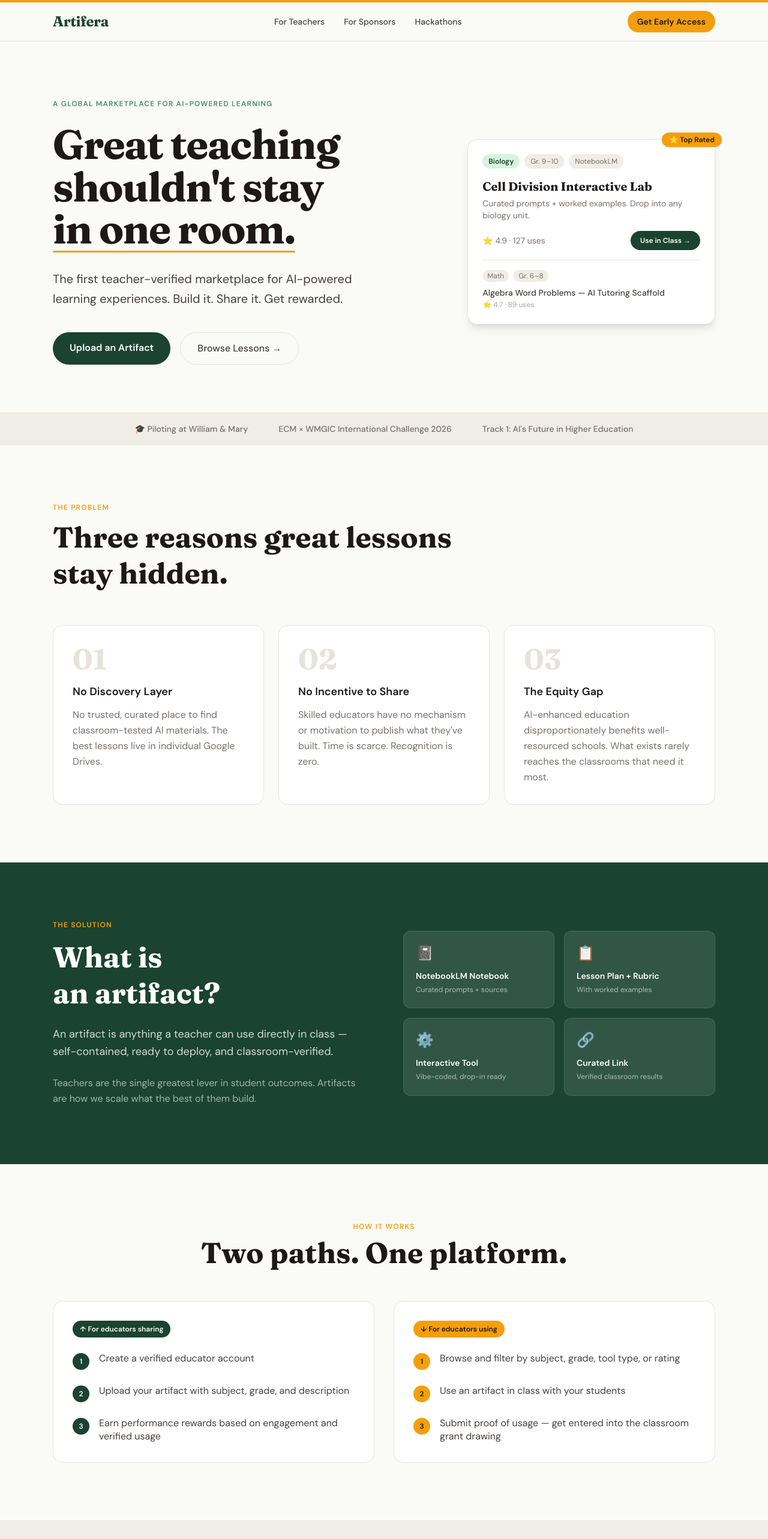
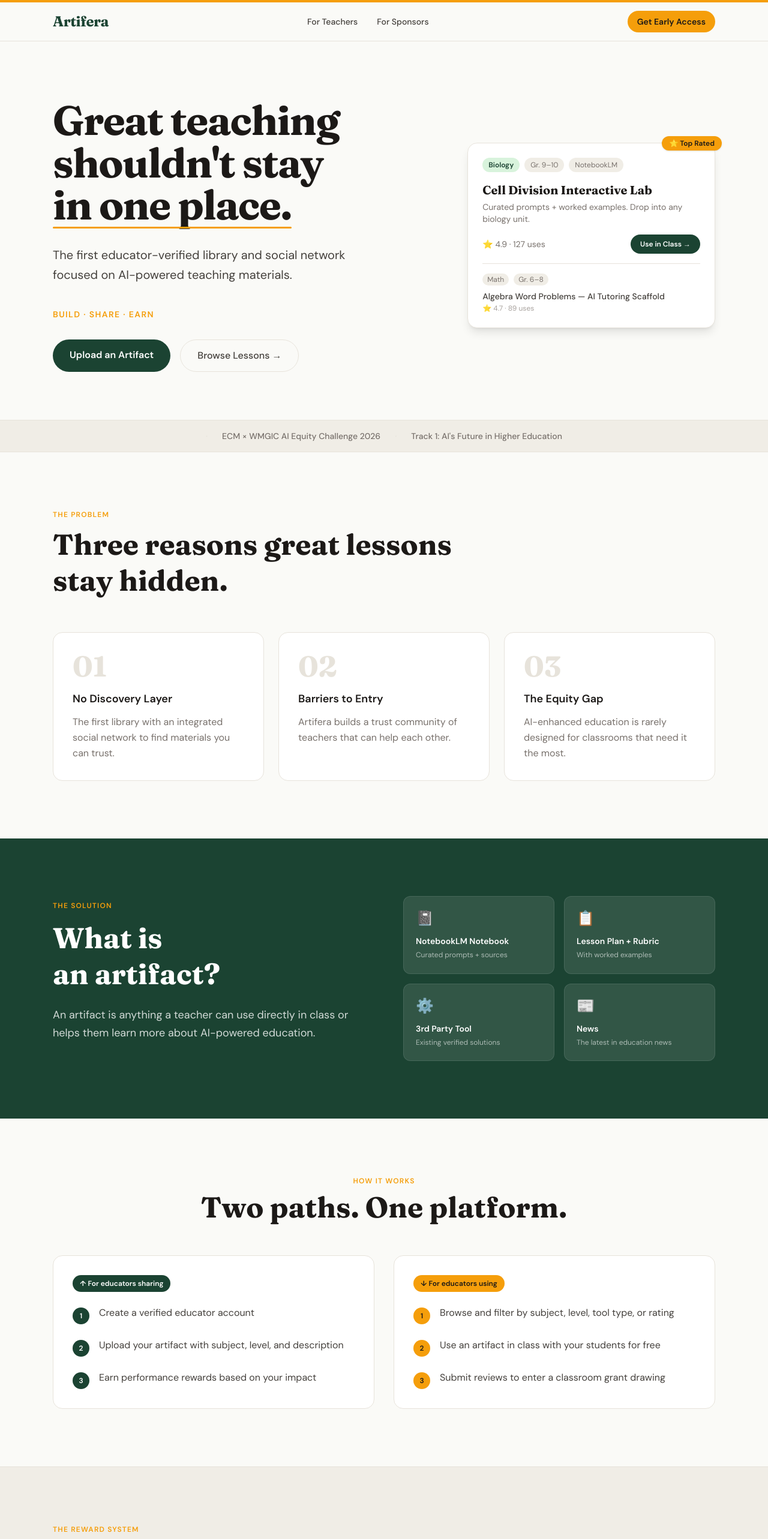
Before and after one commit to JawandS/artifera, a Next.js app: page / in a window 1280 px wide. Shown: the top 2566 px of the page at 60% size. Built offline with nearby package versions, Linux system fonts and the light colour scheme.

Commit message:
rework copy

```diff
--- a/app/globals.css
+++ b/app/globals.css
@@ -52,6 +52,12 @@
   to { opacity: 1; }
 }
 
+*,
+html,
+body {
+  overscroll-behavior: none;
+}
+
 body {
   background-color: var(--surface);
   color: var(--ink);
--- a/app/layout.tsx
+++ b/app/layout.tsx
@@ -18,7 +18,7 @@ const dmSans = DM_Sans({
 });
 
 export const metadata: Metadata = {
-  title: "Artifera — The Global Marketplace for AI-Powered Learning",
+  title: "Artifera: Global Educator Library",
   description:
     "Connecting teachers who build great learning experiences with the classrooms that need them most.",
 };
--- a/app/page.tsx
+++ b/app/page.tsx
@@ -1,6 +1,6 @@
 export default function Home() {
   return (
-    <div className="min-h-screen font-sans bg-surface text-ink">
+    <div className="min-h-screen font-sans bg-surface text-ink overscroll-none">
 
       {/* ─── Amber top stripe ─── */}
       <div className="h-1 bg-amber" />
@@ -13,8 +13,7 @@ export default function Home() {
           </a>
           <div className="hidden md:flex items-center gap-8 text-sm font-medium text-ink-soft">
             <a href="#teachers" className="hover:text-forest transition-colors">For Teachers</a>
-            <a href="#sponsors" className="hover:text-forest transition-colors">For Sponsors</a>
-            <a href="#hackathon" className="hover:text-forest transition-colors">Hackathons</a>
+            <a href="#hackathon" className="hover:text-forest transition-colors">For Sponsors</a>
           </div>
           <a
             href="#waitlist"
@@ -31,20 +30,19 @@ export default function Home() {
 
           {/* Left: headline + CTAs */}
           <div className="lg:col-span-3">
-            <p className="animate-fade-up text-xs font-bold uppercase tracking-widest text-forest-light mb-6">
-              A global marketplace for AI-powered learning
-            </p>
             <h1 className="animate-fade-up delay-1 font-display text-5xl md:text-[4.25rem] font-bold leading-[1.04] tracking-tight text-ink mb-8">
               Great teaching<br />
               shouldn&apos;t stay<br />
               <span className="relative inline-block">
-                in one room.
+                in one place.
                 <span className="absolute -bottom-1 left-0 right-0 h-[3px] bg-amber rounded-full" />
               </span>
             </h1>
             <p className="animate-fade-up delay-2 text-xl text-ink-soft leading-relaxed mb-10 max-w-lg">
-              The first teacher-verified marketplace for AI-powered learning experiences.
-              Build it. Share it. Get rewarded.
+              The first educator-verified library and social network focused on AI-powered teaching materials.
+            </p>
+            <p className="animate-fade-up delay-2 text-sm font-bold uppercase tracking-widest text-amber mb-8">
+              Build · Share · Earn
             </p>
             <div className="animate-fade-up delay-3 flex flex-wrap gap-4">
               <a
@@ -99,9 +97,8 @@ export default function Home() {
       <div className="border-y border-border bg-surface-alt">
         <div className="max-w-6xl mx-auto px-6 py-4">
           <div className="flex flex-wrap items-center justify-center gap-x-6 gap-y-2 text-sm text-muted font-medium">
-            <span>🎓 Piloting at William &amp; Mary</span>
             <span className="text-border select-none">·</span>
-            <span>ECM × WMGIC International Challenge 2026</span>
+            <span>ECM × WMGIC AI Equity Challenge 2026</span>
             <span className="text-border select-none">·</span>
             <span>Track 1: AI&apos;s Future in Higher Education</span>
           </div>
@@ -121,17 +118,17 @@ export default function Home() {
             {
               num: "01",
               title: "No Discovery Layer",
-              body: "No trusted, curated place to find classroom-tested AI materials. The best lessons live in individual Google Drives.",
+              body: "The first library with an integrated social network to find materials you can trust.",
             },
             {
               num: "02",
-              title: "No Incentive to Share",
-              body: "Skilled educators have no mechanism or motivation to publish what they've built. Time is scarce. Recognition is zero.",
+              title: "Barriers to Entry",
+              body: "Artifera builds a trust community of teachers that can help each other.",
             },
             {
               num: "03",
               title: "The Equity Gap",
-              body: "AI-enhanced education disproportionately benefits well-resourced schools. What exists rarely reaches the classrooms that need it most.",
+              body: "AI-enhanced education is rarely designed for classrooms that need it the most.",
             },
           ].map((card) => (
             <div
@@ -158,18 +155,15 @@ export default function Home() {
                 What is<br />an artifact?
               </h2>
               <p className="text-lg text-white/80 leading-relaxed mb-6">
-                An artifact is anything a teacher can use directly in class — self-contained, ready to deploy, and classroom-verified.
-              </p>
-              <p className="text-white/60 leading-relaxed">
-                Teachers are the single greatest lever in student outcomes. Artifacts are how we scale what the best of them build.
+                An artifact is anything a teacher can use directly in class or helps them learn more about AI-powered education.
               </p>
             </div>
             <div className="grid grid-cols-2 gap-4">
               {[
                 { icon: "📓", label: "NotebookLM Notebook", desc: "Curated prompts + sources" },
                 { icon: "📋", label: "Lesson Plan + Rubric", desc: "With worked examples" },
-                { icon: "⚙️", label: "Interactive Tool", desc: "Vibe-coded, drop-in ready" },
-                { icon: "🔗", label: "Curated Link", desc: "Verified classroom results" },
+                { icon: "⚙️", label: "3rd Party Tool", desc: "Existing verified solutions" },
+                { icon: "📰", label: "News", desc: "The latest in education news" },
               ].map((item) => (
                 <div
                   key={item.label}
@@ -201,8 +195,8 @@ export default function Home() {
             <div className="space-y-6">
               {[
                 "Create a verified educator account",
-                "Upload your artifact with subject, grade, and description",
-                "Earn performance rewards based on engagement and verified usage",
+                "Upload your artifact with subject, level, and description",
+                "Earn performance rewards based on your impact",
               ].map((text, i) => (
                 <div key={i} className="flex gap-4 items-start">
                   <span className="flex-shrink-0 w-7 h-7 rounded-full bg-forest text-white text-xs font-bold flex items-center justify-center mt-0.5">
@@ -219,9 +213,9 @@ export default function Home() {
             </div>
             <div className="space-y-6">
               {[
-                "Browse and filter by subject, grade, tool type, or rating",
-                "Use an artifact in class with your students",
-                "Submit proof of usage — get entered into the classroom grant drawing",
+                "Browse and filter by subject, level, tool type, or rating",
+                "Use an artifact in class with your students for free",
+                "Submit reviews to enter a classroom grant drawing",
               ].map((text, i) => (
                 <div key={i} className="flex gap-4 items-start">
                   <span className="flex-shrink-0 w-7 h-7 rounded-full bg-amber text-ink text-xs font-bold flex items-center justify-center mt-0.5">
@@ -241,7 +235,7 @@ export default function Home() {
           <div className="mb-14">
             <p className="text-xs font-bold uppercase tracking-widest text-amber mb-3">The Reward System</p>
             <h2 className="font-display text-4xl md:text-5xl font-bold text-ink leading-tight">
-              Recognition that reaches<br />the whole school.
+              Recognition that reaches<br />the right people.
             </h2>
           </div>
           <div className="grid grid-cols-1 md:grid-cols-3 gap-6">
@@ -249,7 +243,7 @@ export default function Home() {
               {
                 path: "Top artifact",
                 reward: "Performance Grant",
-                who: "Teacher + school/district",
+                who: "Teacher + School",
                 icon: "🏆",
                 highlight: false,
               },
@@ -263,7 +257,7 @@ export default function Home() {
               {
                 path: "Random usage selection",
                 reward: "Classroom Grant",
-                who: "School/district",
+                who: "School",
                 icon: "🎲",
                 highlight: true,
               },
@@ -288,7 +282,7 @@ export default function Home() {
                 </p>
                 {r.highlight && (
                   <p className="mt-4 text-sm text-white/60 leading-relaxed">
-                    The random draw is intentional. Popularity-only rewards advantage well-resourced schools. The draw gives any verified teacher anywhere in the world a real shot.
+                    Support places making an effort to modernize their education.
                   </p>
                 )}
               </div>
@@ -303,21 +297,17 @@ export default function Home() {
           <div>
             <p className="text-xs font-bold uppercase tracking-widest text-amber mb-4">The Hackathon Layer</p>
             <h2 className="font-display text-4xl md:text-5xl font-bold text-ink leading-tight mb-6">
-              Where sponsors<br />meet educators.
+              Where companies<br />meet educators.
             </h2>
             <p className="text-lg text-ink-soft leading-relaxed mb-4">
-              Artifera hosts sponsored hackathons where teachers and developers compete to build artifacts around a specific challenge or tool.
-            </p>
-            <p className="text-muted leading-relaxed">
-              Teachers get prize money and recognition. Sponsors get qualified educators building real use cases with their tools. Hackathon artifacts become permanent marketplace entries.
+              Artifera hosts sponsored hackathons where teachers compete to build artifacts around a specific challenge or tool.
             </p>
           </div>
           <div className="space-y-4">
             {[
-              { role: "Teachers", get: "Prize money + recognition + marketplace visibility", icon: "👩‍🏫" },
-              { role: "Developers", get: "Build in a context that actually matters", icon: "💻" },
+              { role: "Teachers", get: "Prize money + recognition + library visibility", icon: "👩‍🏫" },
               { role: "Sponsors", get: "Qualified educators validating your tools at scale", icon: "🏢" },
-              { role: "Platform", get: "High-quality content pipeline for the marketplace", icon: "🌐" },
+              { role: "Platform", get: "High-quality content pipeline", icon: "🌐" },
             ].map((item) => (
               <div key={item.role} className="flex items-start gap-4 p-5 rounded-xl bg-white border border-border hover:border-forest transition-colors">
                 <span className="text-2xl">{item.icon}</span>
@@ -340,7 +330,7 @@ export default function Home() {
             <span className="italic font-light">Built for everywhere.</span>
           </h2>
           <p className="text-xl text-white/70 max-w-xl mx-auto mb-10">
-            Join teachers, developers, and institutions building the world&apos;s first AI-powered learning marketplace.
+            Join teachers, developers, and institutions building the world&apos;s first AI-powered learning library.
           </p>
           <div className="flex flex-col sm:flex-row gap-4 justify-center">
             <a
@@ -363,7 +353,7 @@ export default function Home() {
       <footer className="bg-ink border-t border-white/10">
         <div className="max-w-6xl mx-auto px-6 py-8 flex flex-col sm:flex-row items-center justify-between gap-4 text-sm">
           <span className="font-display text-white text-lg font-bold">Artifera</span>
-          <p className="text-white/40">© 2026 Artifera · ECM × WMGIC International Challenge</p>
+          <p className="text-white/40">© 2026 Artifera · ECM × WMGIC AI Equity Challenge</p>
         </div>
       </footer>
 
```
Also changed, not shown: 1 other file (tests, documents, lock files or other folders).
